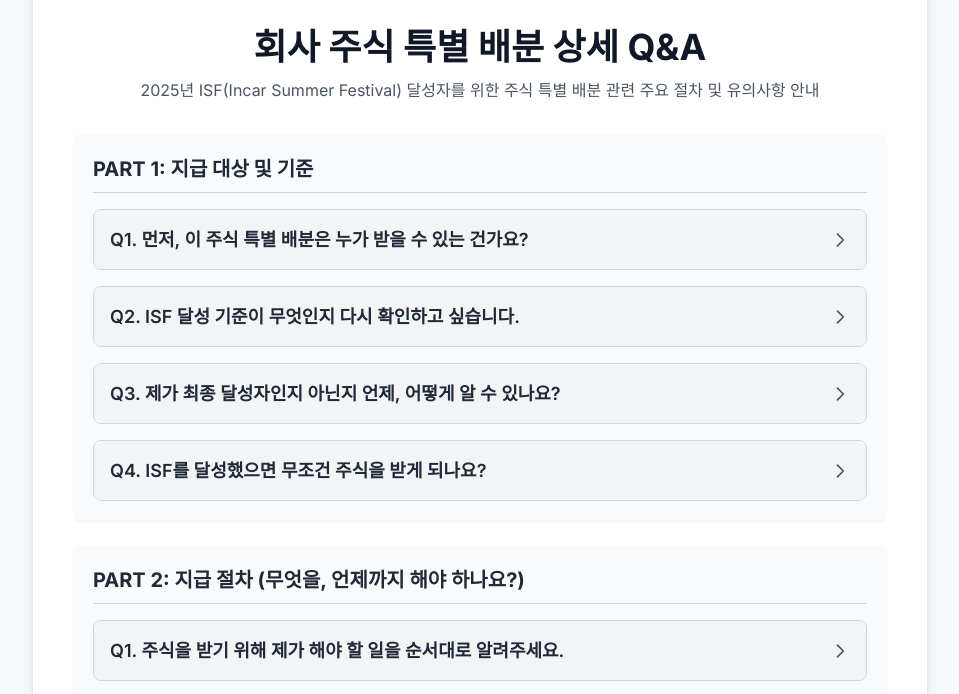
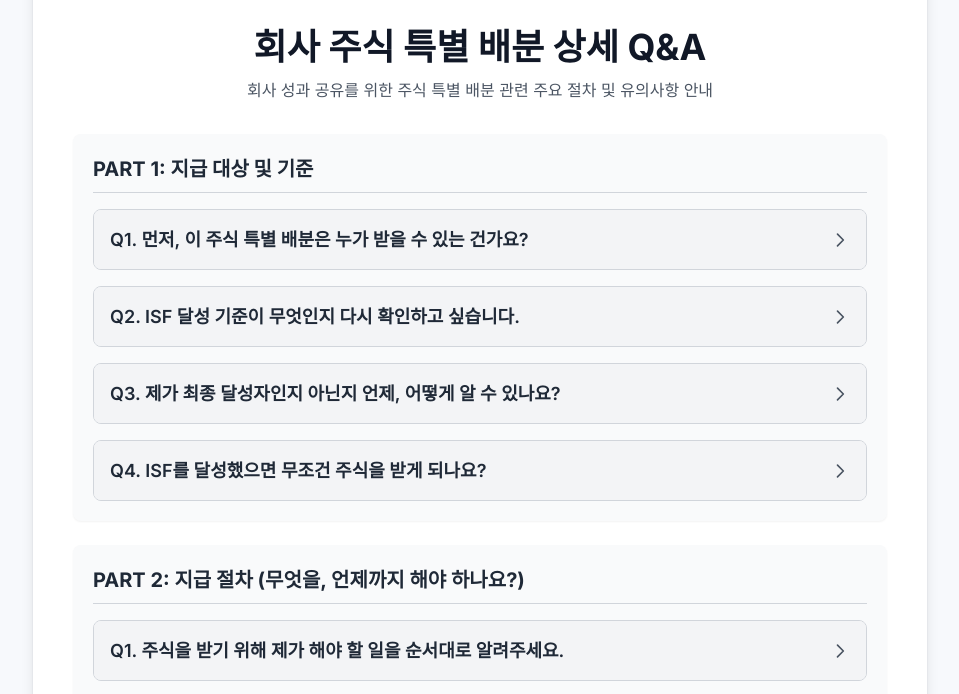
Before and after one commit to incarmarketing/stock-compensation, a plain HTML site: page index.html in a window 1280 px wide. Shown: the part 88-782 px from the top of the page, without its empty margins (160-1119 px from the left). Drawn offline with nearby package versions, Linux system fonts and the light colour scheme.

Commit message:
Update index.html

```diff
--- a/index.html
+++ b/index.html
@@ -114,7 +114,7 @@
         <header class="mb-8 text-center mt-8">
             <h1 class="qna-title font-bold text-gray-900 leading-tight mb-2">회사 주식 특별 배분 상세 Q&A</h1>
             <p class="qna-subtitle text-gray-600">
-                2025년 ISF(Incar Summer Festival) 달성자를 위한 주식 특별 배분 관련 주요 절차 및 유의사항 안내
+                회사 성과 공유를 위한 주식 특별 배분 관련 주요 절차 및 유의사항 안내
             </p>
         </header>
 
```
